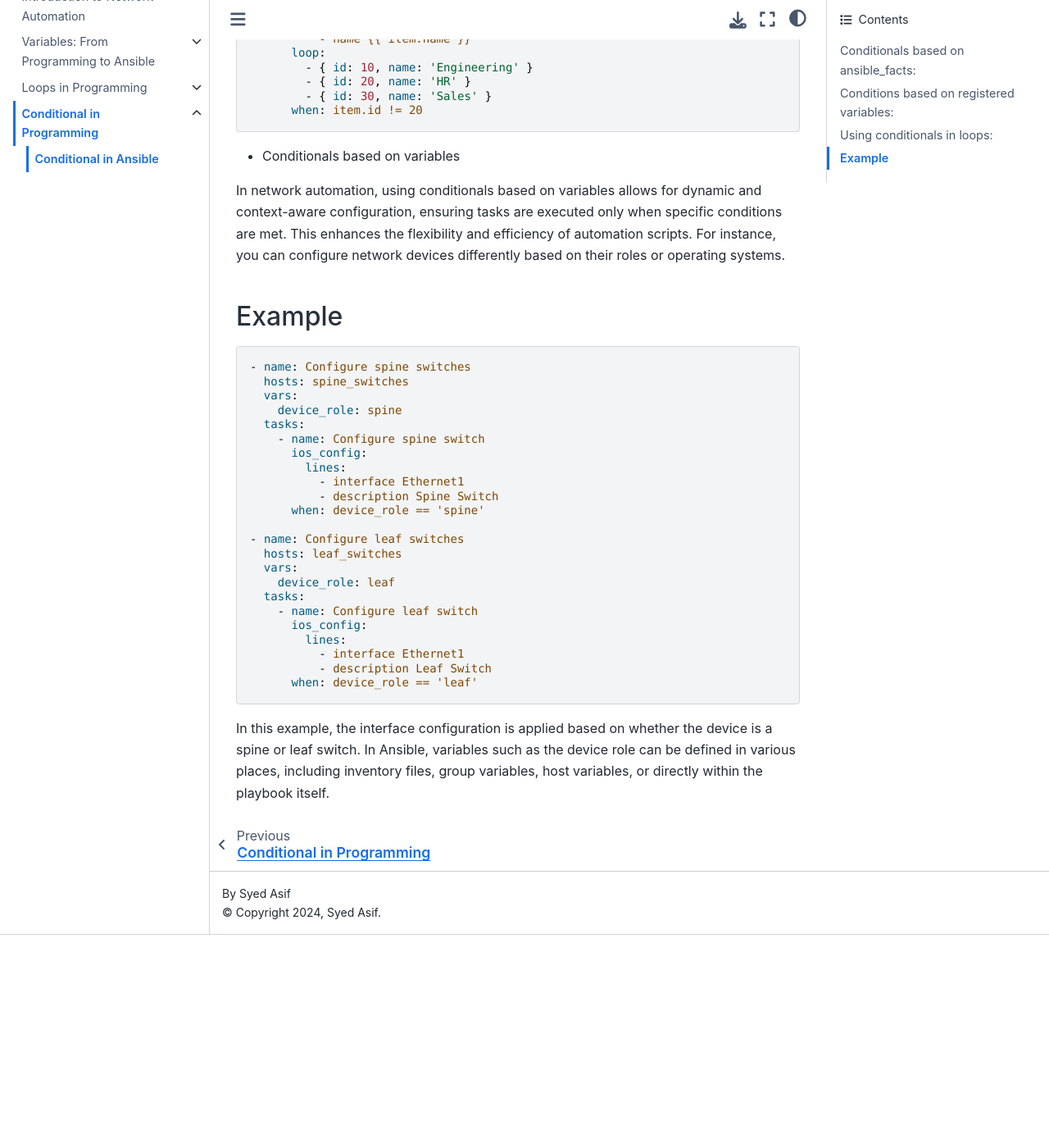
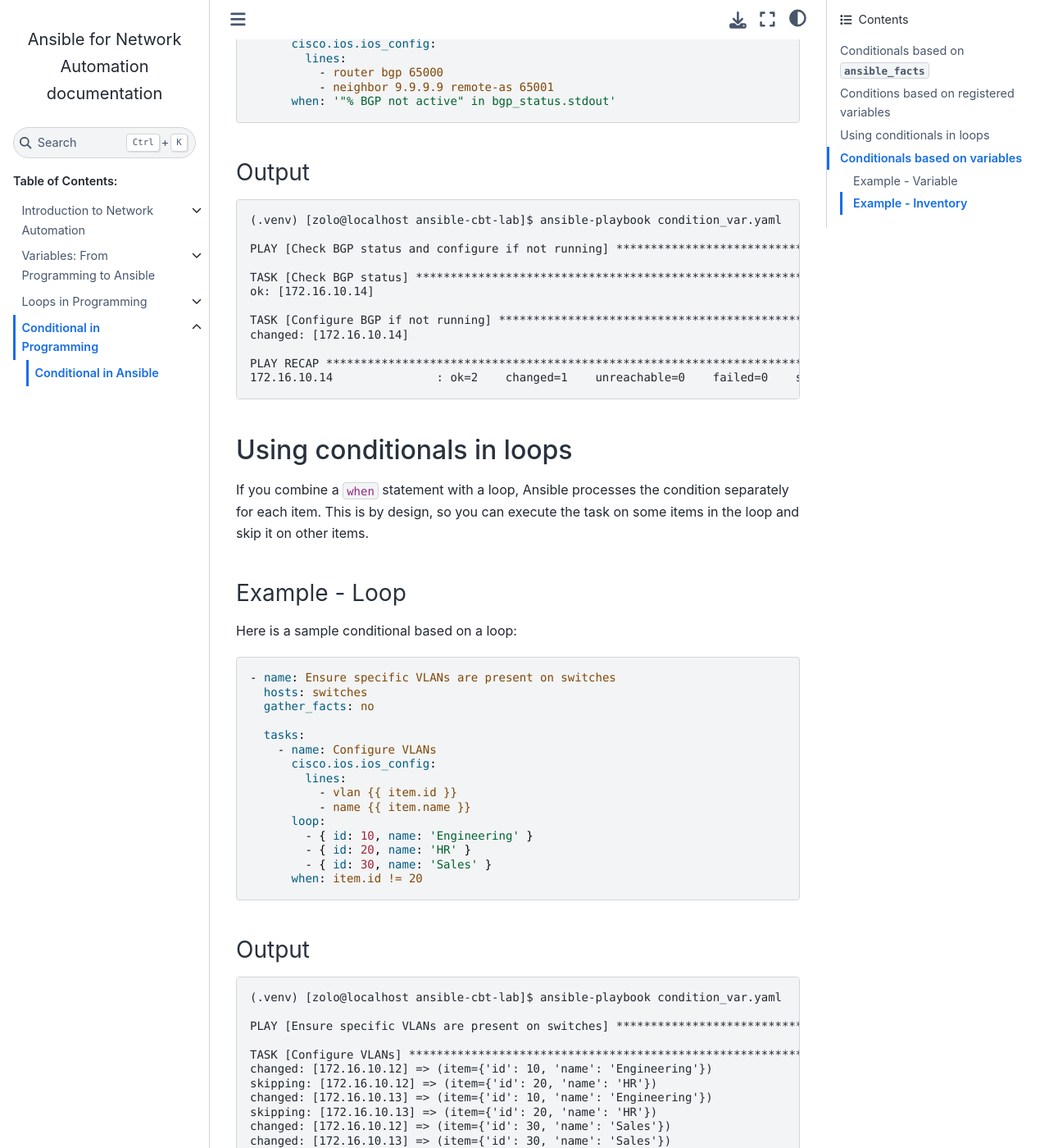
Before and after one commit to sydasif/ansible-cbt-lab, a Sphinx documentation site: the page built from docs/source/04_conditional/01_conditional.md, in a window 1280 px wide and 1400 px high, scrolled down 1917 px. Shown: the whole window at 82% size. Built offline with Sphinx 7.4.7 and the Sphinx Book theme 1.1.4, drawn with Linux system fonts in a browser that asks for light colours; before the commit the page ends 3057 px from its top, so only the background shows below that; some of the changed text lies outside the part shown.

Commit message:
update chapter 4

````diff
--- a/docs/source/04_conditional/01_conditional.md
+++ b/docs/source/04_conditional/01_conditional.md
@@ -2,47 +2,67 @@
 
 In Ansible, conditionals allow you to control whether a task or set of tasks should be executed based on the value of a variable, fact, or the outcome of a previous task. Here are some common ways to use conditionals in Ansible:
 
-### Conditionals based on ansible_facts:
+### Conditionals based on `ansible_facts`
 
-Often you want to execute or skip a task based on facts. Facts are attributes of individual hosts, including IP address, operating system, the status of a filesystem, and many more. With conditionals based on facts:
+Often, you want to execute or skip a task based on facts. Facts are attributes of individual hosts, including IP address, operating system, the status of a filesystem, and many more. With conditionals based on facts:
 
 - You can install a certain package only when the operating system is a particular version.
 - You can skip configuring a firewall on hosts with internal IP addresses.
 - You can perform cleanup tasks only when a filesystem is getting full.
+
+#### Example - Facts
 
 Here is a sample conditional based on a fact:
 
 ```yaml
 - name: Configure network devices
   hosts: core
-  gather_facts: no
+  gather_facts: true
 
   tasks:
-    - name: Gather facts for Cisco IOS
-      cisco.ios.ios_facts:
-
     - name: Configure interface on Cisco IOS
       cisco.ios.ios_config:
         lines:
-          - interface loopback 1
+          - interface FastEthernet 0/1
           - description Configured by Ansible
-          - ip address 192.168.1.1 255.255.255.0
-      when: ansible_network_os == 'ios'
+          - ip address 3.3.3.3 255.255.255.0
+      when: ansible_net_hostname == 'CORE'
 ```
 
-### Conditions based on registered variables:
+#### Output
+
+```
+(.venv) [zolo@localhost ansible-cbt-lab]$ ansible-playbook condition_var.yaml
+
+PLAY [Configure network devices] *******************************************************
+
+TASK [Gathering Facts] *****************************************************************
+ok: [172.16.10.11]
+
+TASK [Configure interface on Cisco IOS] ************************************************
+changed: [172.16.10.11]
+
+PLAY RECAP *****************************************************************************
+172.16.10.11               : ok=2    changed=1    unreachable=0    failed=0    skipped=0
+```
+
+### Conditions based on registered variables
 
 Often in a playbook, you want to execute or skip a task based on the outcome of an earlier task. For example, you might want to configure a service after it is upgraded by an earlier task. To create a conditional based on a registered variable:
 
 - Register the outcome of the earlier task as a variable.
 - Create a conditional test based on the registered variable.
 
-You create the name of the registered variable using the `register` keyword. A registered variable always contains the status of the task that created it as well as any output that the task generated. You can access the string contents of the registered variable using `variable.stdout`. For example:
+You create the name of the registered variable using the `register` keyword. A registered variable always contains the status of the task that created it as well as any output that the task generated. You can access the string contents of the registered variable using `variable.stdout`.
+
+#### Example - Register
+
+Here is a sample conditional based on a register:
 
 ```yaml
 - name: Check BGP status and configure if not running
-  hosts: routers
-  gather_facts: no
+  hosts: router
+  gather_facts: false
 
   tasks:
     - name: Check BGP status
@@ -54,13 +74,34 @@
       cisco.ios.ios_config:
         lines:
           - router bgp 65000
-          - neighbor 192.168.3.2 remote-as 65001
-      when: '"Idle" in bgp_status.stdout'
+          - neighbor 9.9.9.9 remote-as 65001
+      when: '"% BGP not active" in bgp_status.stdout'
 ```
 
-### Using conditionals in loops:
+#### Output
 
-If you combine a when statement with a loop, Ansible processes the condition separately for each item. This is by design, so you can execute the task on some items in the loop and skip it on other items. For example:
+```
+(.venv) [zolo@localhost ansible-cbt-lab]$ ansible-playbook condition_var.yaml
+
+PLAY [Check BGP status and configure if not running] ***********************************
+
+TASK [Check BGP status] ****************************************************************
+ok: [172.16.10.14]
+
+TASK [Configure BGP if not running] ****************************************************
+changed: [172.16.10.14]
+
+PLAY RECAP *****************************************************************************
+172.16.10.14               : ok=2    changed=1    unreachable=0    failed=0    skipped=0
+```
+
+### Using conditionals in loops
+
+If you combine a `when` statement with a loop, Ansible processes the condition separately for each item. This is by design, so you can execute the task on some items in the loop and skip it on other items.
+
+#### Example - Loop
+
+Here is a sample conditional based on a loop:
 
 ```yaml
 - name: Ensure specific VLANs are present on switches
@@ -80,15 +121,37 @@
       when: item.id != 20
 ```
 
-- Conditionals based on variables
+#### Output
+
+```
+(.venv) [zolo@localhost ansible-cbt-lab]$ ansible-playbook condition_var.yaml
+
+PLAY [Ensure specific VLANs are present on switches] ***********************************
+
+TASK [Configure VLANs] *****************************************************************
+changed: [172.16.10.12] => (item={'id': 10, 'name': 'Engineering'})
+skipping: [172.16.10.12] => (item={'id': 20, 'name': 'HR'})
+changed: [172.16.10.13] => (item={'id': 10, 'name': 'Engineering'})
+skipping: [172.16.10.13] => (item={'id': 20, 'name': 'HR'})
+changed: [172.16.10.12] => (item={'id': 30, 'name': 'Sales'})
+changed: [172.16.10.13] => (item={'id': 30, 'name': 'Sales'})
+
+PLAY RECAP *****************************************************************************
+172.16.10.12               : ok=1    changed=1    unreachable=0    failed=0    skipped=0
+172.16.10.13               : ok=1    changed=1    unreachable=0    failed=0    skipped=0
+```
+
+### Conditionals based on variables
 
 In network automation, using conditionals based on variables allows for dynamic and context-aware configuration, ensuring tasks are executed only when specific conditions are met. This enhances the flexibility and efficiency of automation scripts. For instance, you can configure network devices differently based on their roles or operating systems.
 
-### Example
+#### Example - Variable
+
+Here is a sample conditional based on a variable:
 
 ```yaml
-- name: Configure spine switches
-  hosts: spine_switches
+- name: Configure network devices based on role
+  hosts: switches
   vars:
     device_role: spine
   tasks:
@@ -99,11 +162,6 @@
           - description Spine Switch
       when: device_role == 'spine'
 
-- name: Configure leaf switches
-  hosts: leaf_switches
-  vars:
-    device_role: leaf
-  tasks:
     - name: Configure leaf switch
       ios_config:
         lines:
@@ -112,4 +170,18 @@
       when: device_role == 'leaf'
 ```
 
-In this example, the interface configuration is applied based on whether the device is a spine or leaf switch. In Ansible, variables such as the device role can be defined in various places, including inventory files, group variables, host variables, or directly within the playbook itself.
+In this example, the interface configuration is applied based on whether the device is a spine or leaf switch. In Ansible, variables such as the device role can be defined in various places, including inventory files, group variables, host variables, or directly within the playbook itself. This example shows a hardcoded variable in the playbook, but typically, these variables would be defined per host in an inventory or variable file.
+
+#### Example - Inventory
+
+**Inventory File (`inventory.ini`)**
+
+```ini
+[switches]
+spine1 ansible_host=192.168.1.1 device_role=spine
+spine2 ansible_host=192.168.1.2 device_role=spine
+leaf1 ansible_host=192.168.2.1 device_role=leaf
+leaf2 ansible_host=192.168.2.2 device_role=leaf
+```
+
+By defining the device roles in the inventory file, you ensure that the playbook applies the correct configuration to each device dynamically based on its role.
````
